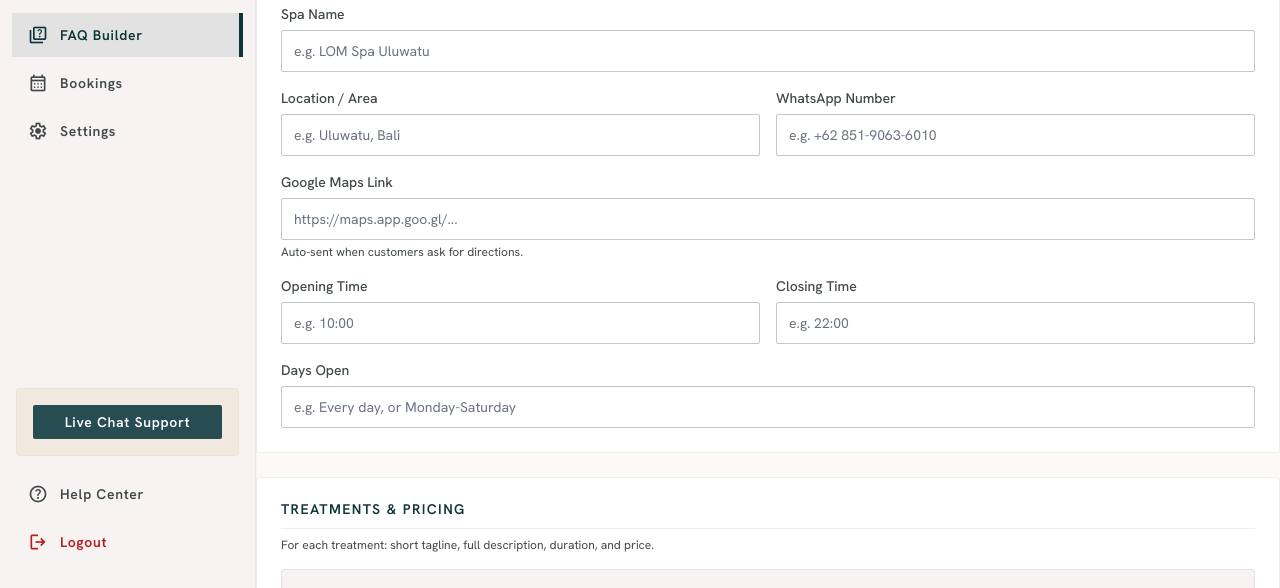
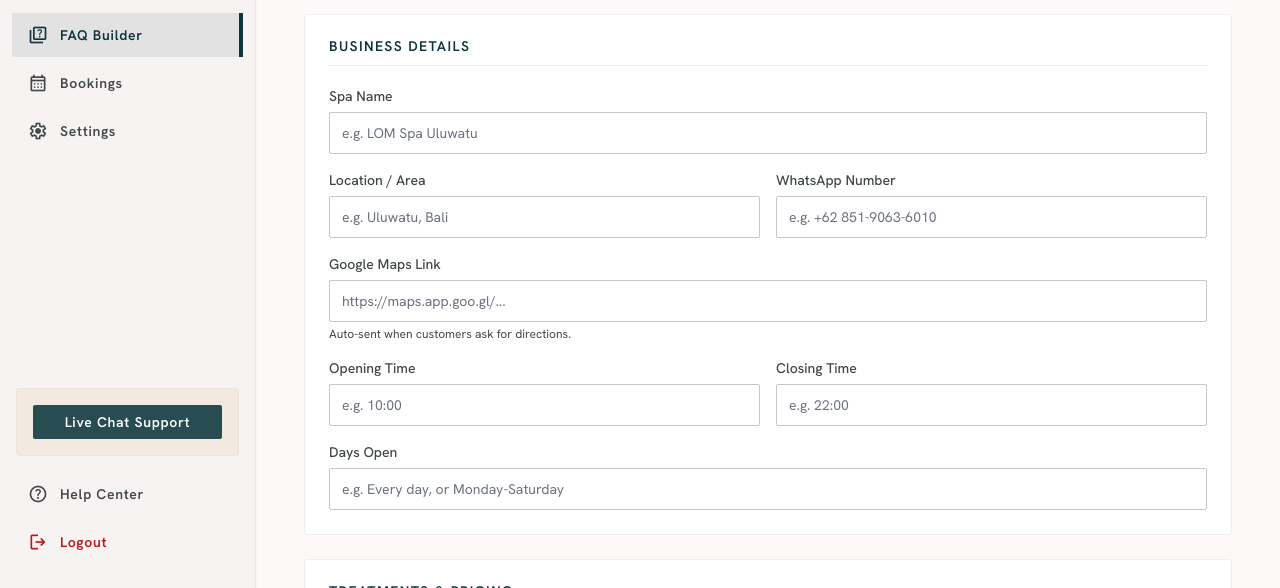
Before and after one commit to JustyBali/JustyBali.github.io, a website: page dashboard/faq.html in a window 1280 px wide. Shown: the part 212-800 px from the top of the page. Drawn offline with nearby package versions, Linux system fonts and the light colour scheme.

Commit message:
FAQ builder: match booking.html layout, topbar, full-width content

```diff
--- a/dashboard/faq.html
+++ b/dashboard/faq.html
@@ -16,8 +16,9 @@
         "primary": "#0d353b","on-primary": "#ffffff","primary-container": "#274c52","primary-fixed": "#c2e9f0","primary-fixed-dim": "#a7cdd4","on-primary-fixed": "#001f24","on-primary-fixed-variant": "#274c52","on-primary-container": "#96bbc2","secondary": "#685d46","on-secondary": "#ffffff","secondary-container": "#eddec1","secondary-fixed": "#f0e1c4","on-secondary-fixed": "#221b09","on-secondary-container": "#6c614a","tertiary": "#3c2e17","tertiary-container": "#54442c","on-tertiary": "#ffffff","on-tertiary-container": "#c8b293","background": "#fcf9f8","on-background": "#1c1b1b","surface": "#fcf9f8","on-surface": "#1c1b1b","surface-variant": "#e5e2e1","on-surface-variant": "#414849","surface-container-lowest": "#ffffff","surface-container-low": "#f6f3f2","surface-container": "#f0eded","surface-container-high": "#eae7e7","surface-container-highest": "#e5e2e1","surface-dim": "#dcd9d9","outline": "#71787a","outline-variant": "#c1c8c9","error": "#ba1a1a","on-error": "#ffffff","error-container": "#ffdad6","on-error-container": "#93000a","brand-gold": "#dcc5a5","brand-cream": "#e7d8bb"
       },
       borderRadius: { DEFAULT: "0.125rem", lg: "0.25rem", xl: "0.5rem", full: "0.75rem" },
-      fontFamily: { "headline-md": ["Libre Caslon Text"], "headline-sm": ["Libre Caslon Text"], "label-md": ["Hanken Grotesk"], "body-md": ["Hanken Grotesk"], "body-lg": ["Hanken Grotesk"] },
-      fontSize: { "headline-md": ["32px",{"lineHeight":"1.3","fontWeight":"400"}], "headline-sm": ["24px",{"lineHeight":"1.4","fontWeight":"400"}], "label-md": ["14px",{"lineHeight":"1","letterSpacing":"0.05em","fontWeight":"600"}], "body-md": ["16px",{"lineHeight":"1.6","fontWeight":"400"}] }
+      spacing: { "lg": "48px", "sm": "12px", "md": "24px", "base": "8px", "xs": "4px", "container-max": "1200px", "xl": "80px", "gutter": "24px" },
+      fontFamily: { "headline-md": ["Libre Caslon Text"], "headline-sm": ["Libre Caslon Text"], "label-md": ["Hanken Grotesk"], "display-lg-mobile": ["Libre Caslon Text"], "body-md": ["Hanken Grotesk"], "body-lg": ["Hanken Grotesk"], "display-lg": ["Libre Caslon Text"] },
+      fontSize: { "headline-md": ["32px",{"lineHeight":"1.3","fontWeight":"400"}], "headline-sm": ["24px",{"lineHeight":"1.4","fontWeight":"400"}], "label-md": ["14px",{"lineHeight":"1","letterSpacing":"0.05em","fontWeight":"600"}], "display-lg-mobile": ["36px",{"lineHeight":"1.2","fontWeight":"400"}], "body-md": ["16px",{"lineHeight":"1.6","fontWeight":"400"}], "body-lg": ["18px",{"lineHeight":"1.6","fontWeight":"400"}], "display-lg": ["48px",{"lineHeight":"1.1","letterSpacing":"-0.02em","fontWeight":"400"}] }
     }
   }
 }
@@ -55,7 +56,7 @@
   <div class="px-6 py-8">
   <div class="flex items-center gap-3">
     <div class="w-12 h-12 rounded-lg overflow-hidden border border-primary/10 shadow-sm">
-      <img alt="Justy Logo" class="w-full h-full object-cover" src="https://justybali.github.io/justylogo.png"/>
+      <img alt="Justy Logo" class="w-full h-full object-cover" src="../justylogo.png"/>
     </div>
     <div>
       <h1 class="text-headline-sm font-headline-md font-bold text-primary-container">Justy</h1>
@@ -101,7 +102,7 @@
 </header>
 
 <div class="flex-1 overflow-y-auto p-lg bg-background">
-<div class="max-w-7xl mx-auto space-y-md">
+<div class="max-w-7xl mr-auto space-y-md">
   <div class="flex justify-between items-end mb-6">
     <div>
       <h2 class="text-display-lg font-headline-md text-primary-container">FAQ Builder</h2>
```
